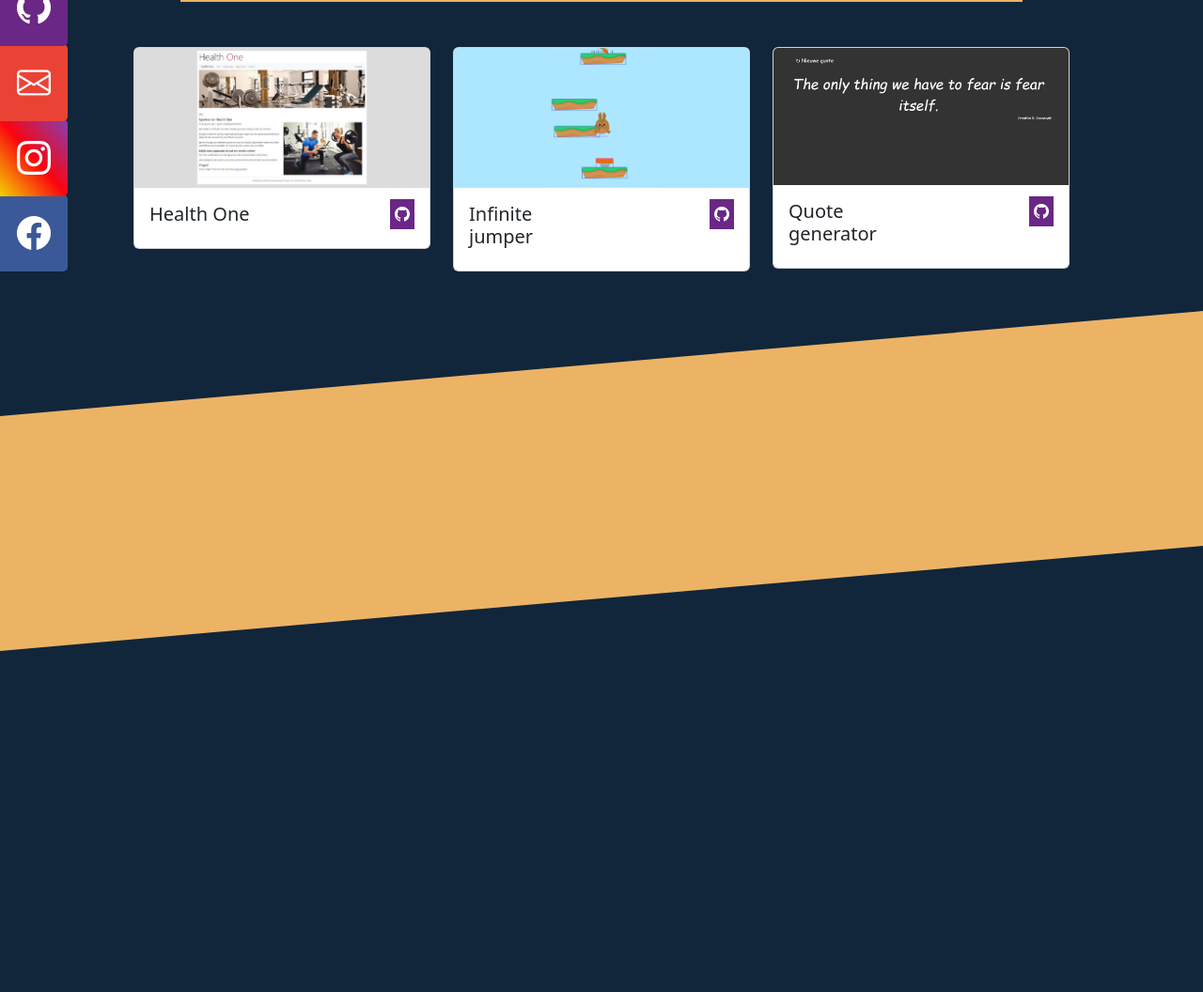
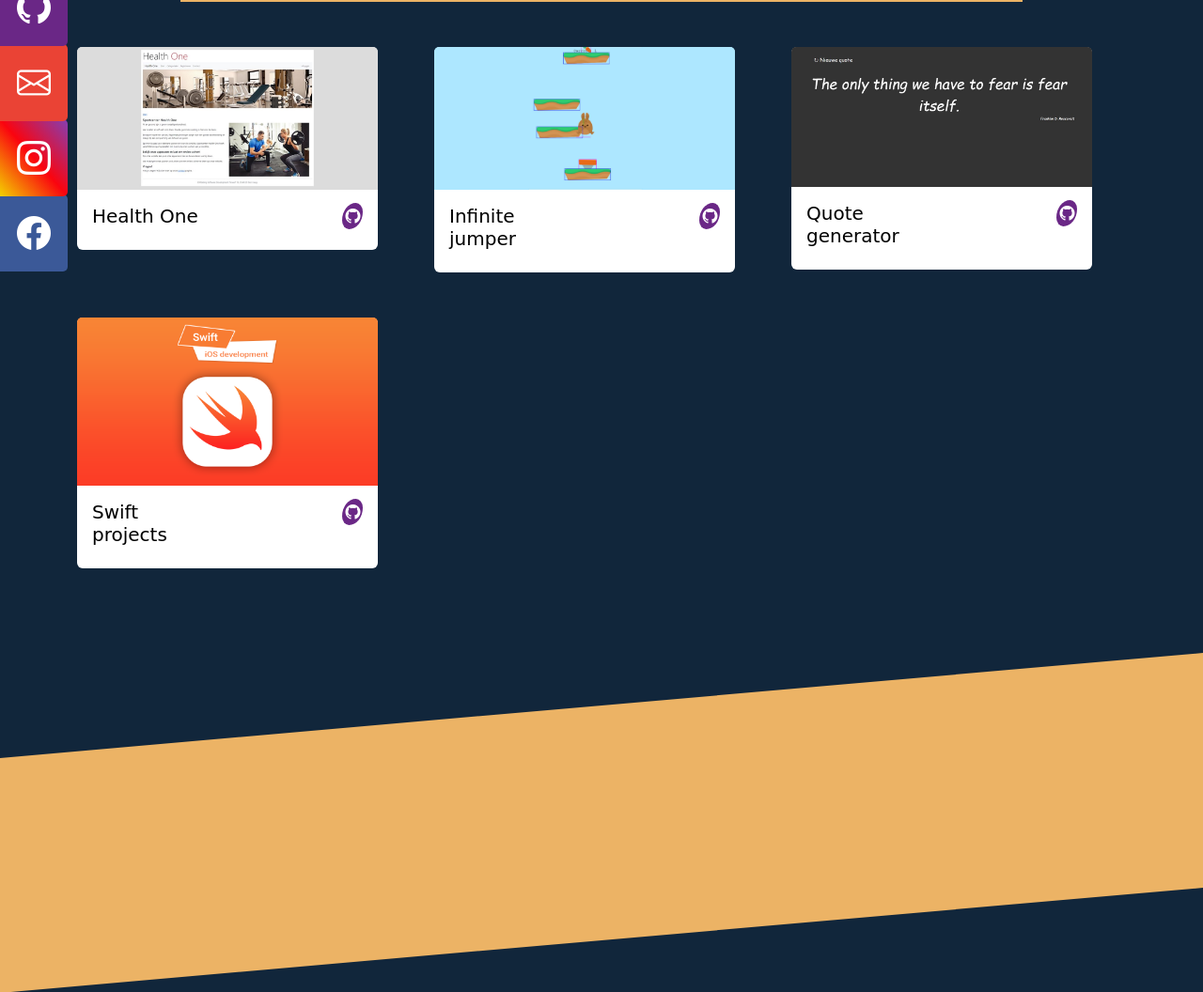
Before and after one commit to Aschellevis/portfolio-new, a PHP site: page /projects.php in a window 1280 px wide. Shown: the part 152-1208 px from the top of the page at 94% size. Before the commit the page ends 845 px from the top, so only its background shows below. Run offline with PHP 8.4, Linux system fonts and the light colour scheme; data that the repository does not hold is empty; some libraries are stand-ins or nearby versions.

Commit message:
The cards are styled. Tried to make modal boxes.

```diff
--- a/css/custom.css
+++ b/css/custom.css
@@ -154,13 +154,26 @@ hr {
 .projects .bi-github {
     background-color: #6A2786;
     color: white;
-    padding: 5px;
+    padding: 3px;
+    border-radius: 100% 50%;
 }
 
 .card {
     transition: 1s ease;
+    border: none;
+    width: 90%;
 }
 
 .card:hover {
     transform: scale(1.1);
 }
+
+.project-title {
+    text-decoration: none;
+    color: #000000;
+    font-family: 'Comfortaa', cursive;
+}
+
+.project-title:hover {
+    color: #000000;
+}
--- a/js/main.js
+++ b/js/main.js
@@ -48,4 +48,10 @@ $(document).ready(function(){
     //     $('#content').html(html);
     // });
 
+    // Add active class to the current button (highlight it)
+    $('li').on(click, function() {
+        $(this).siblings().removeClass('active');
+        $(this).addClass('active');
+    });
+
 });
--- a/projects.php
+++ b/projects.php
@@ -9,26 +9,27 @@ include_once('templates/head.php');
     include_once('templates/mediabar.php');
     ?>
     <main role="main" class="container">
-        <div class="row m-5 projects">
+        <div class="row my-5 projects">
         <?php
         $projects = array(
-            array("Health One", "img/projects/healthone/healthone.jpg", "https://github.com/Aschellevis/healthone"),
-            array("Infinite jumper", "img/projects/jumper.jpg", "https://github.com/ROCMondriaanTIN/sd-21-kd-gp-infinite-jumper-Aschellevis"),
-            array("Quote generator", "img/projects/quotegenerator.jpg")
+            array("Health One", "img/projects/healthone/healthone.jpg", "https://github.com/Aschellevis/healthone", "health-one.php"),
+            array("Infinite jumper", "img/projects/jumper.jpg", "https://github.com/ROCMondriaanTIN/sd-21-kd-gp-infinite-jumper-Aschellevis", "infinite-jumper.php"),
+            array("Quote generator", "img/projects/quotegenerator.jpg", "#", "quote-generator.php"),
+            array("Swift projects", "img/projects/swift.jpg", "https://github.com/Aschellevis?tab=repositories&q=&type=&language=swift&sort=")
         );
 
         foreach($projects as $project){
         ?>
-            <div class="col-md-4">
+            <div class="col-4 mb-5">
                 <div class="card">
                     <img src="<?php echo $project[1]; ?>" class="card-img-top" alt="project">
                     <div class="card-body">
                         <div class="row">
                             <div class="col-6">
-                                <h5 class="card-title"><?php echo $project[0]; ?></h5>
+                                <a href="#" class="project-title"><h5 class="card-title"><?php echo $project[0]; ?></h5></a>
                             </div>
                             <div class="col-6">
-                                <p><a href="<?php echo $project[2]; ?>" class="float-end stretched-link"><i class="bi bi-github"></i></a></p>
+                                <p><a href="<?php echo $project[2]; ?>" class="float-end"><i class="bi bi-github"></i></a></p>
                             </div>
                         </div>
                     </div>
@@ -38,6 +39,15 @@ include_once('templates/head.php');
         }
         ?>
         </div>
+
+        <!-- The Modal -->
+        <!-- <div id="myModal" class="modal"> -->
+        <!-- Modal content -->
+        <!-- <div class="modal-content">
+            <span class="close">&times;</span>
+            <p>Some text in the Modal..</p>
+        </div>
+        </div> -->
     </main>
     <?php
     include_once('templates/design-block.php');
@@ -48,5 +58,40 @@ include_once('templates/head.php');
     <script>
         <?php require_once("js/main.js");?>
     </script>
+    <script>
+        // Get the button that opens the modal
+        var btn = document.querySelectorAll("button.modal-button");
+        // All page modals
+        var modals = document.querySelectorAll('.modal');
+        // Get the <span> element that closes the modal
+        var spans = document.getElementsByClassName("close");
+
+        // When the user clicks the button, open the modal
+        for (var i = 0; i < btn.length; i++) {
+        btn[i].onclick = function(e) {
+            e.preventDefault();
+            modal = document.querySelector(e.target.getAttribute("href"));
+            modal.style.display = "block";
+        }
+        }
+
+        // When the user clicks on <span> (x), close the modal
+        for (var i = 0; i < spans.length; i++) {
+        spans[i].onclick = function() {
+            for (var index in modals) {
+            if (typeof modals[index].style !== 'undefined') modals[index].style.display = "none";
+            }
+        }
+        }
+
+        // When the user clicks anywhere outside of the modal, close it
+        window.onclick = function(event) {
+            if (event.target.classList.contains('modal')) {
+            for (var index in modals) {
+            if (typeof modals[index].style !== 'undefined') modals[index].style.display = "none";
+            }
+            }
+        }
+    </script>
 </body>
 </html>
```
Also changed, not shown: health-one.php (added, +31 -0 lines), img/projects/swift.jpg (added).
